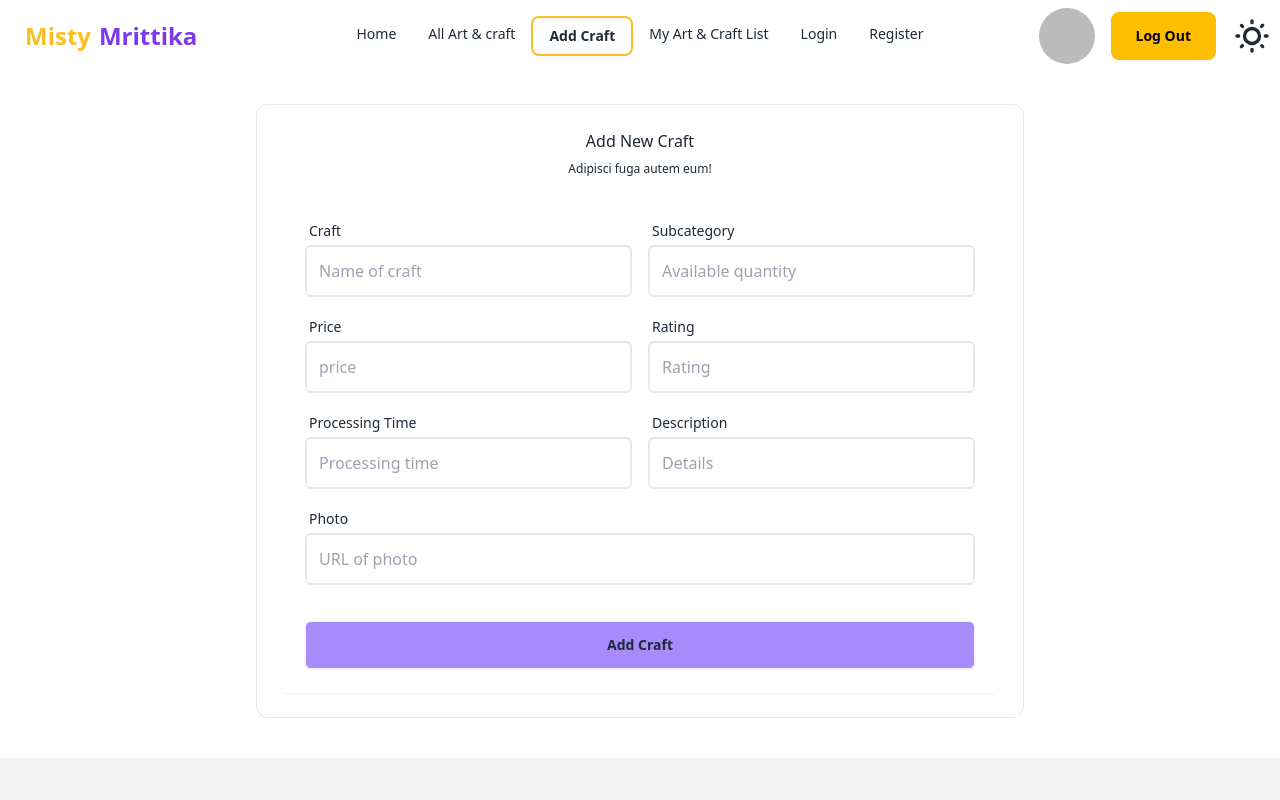
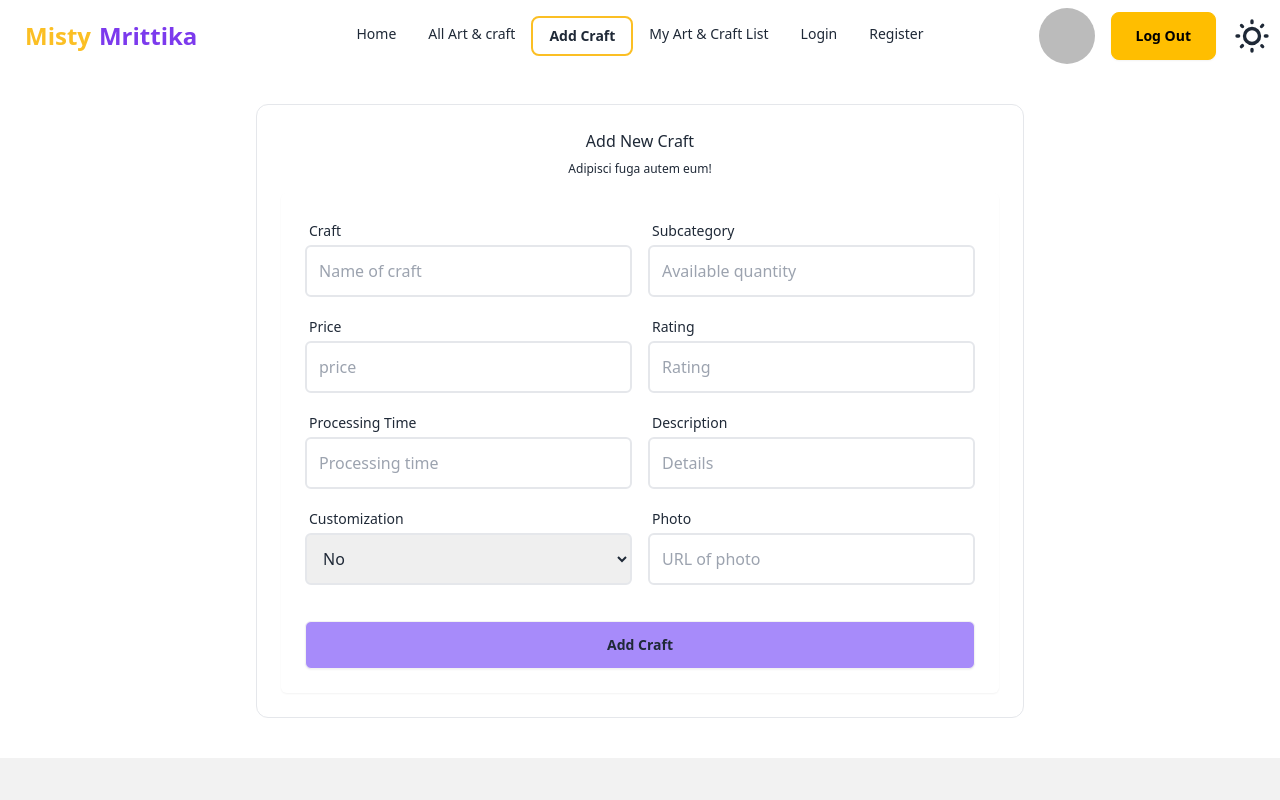
Before and after one commit to Najmulsp/misty-mrittika-client-side, a React (Vite) app: page /addCraft in a window 1280 px wide. Shown: the top 800 px of the page. Built offline with nearby package versions, Linux system fonts and the light colour scheme; no server answers; sample sign-in values are in the browser's storage.

Commit message:
added my craft list route

```diff
--- a/src/components/PrivetRoutes/AddCraft.jsx
+++ b/src/components/PrivetRoutes/AddCraft.jsx
@@ -140,8 +140,35 @@ const AddCraft = () => {
                 className="w-full border-2 rounded-md focus:ring focus:ring-opacity-75 dark:text-gray-50 focus:dark:ring-violet-600 dark:border-gray-300 p-3"
               />
             </div>
+            {/* <option value="Test" selected>
+                  Test
+                </option>
+                <option value="Test2" selected>
+                  Test2
+                </option> customization */}
+            <div className="col-span-full sm:col-span-3">
+              <label
+                htmlFor="website"
+                className="text-sm p-1 flex justify-start"
+              >
+                Customization
+              </label>
+              <select
+                name="customization"
+                type="text"
+                placeholder="Details "
+                className="w-full border-2 rounded-md focus:ring focus:ring-opacity-75 dark:text-gray-50 focus:dark:ring-violet-600 dark:border-gray-300 p-3 "
+              >
+                <option value="Yes" selected>
+                  Yes
+                </option>
+                <option value="No" selected>
+                  No
+                </option>
+              </select>
+            </div>
             {/* photo url */}
-            <div className="col-span-full ">
+            <div className="col-span-full sm:col-span-3">
               <label htmlFor="bio" className="text-sm p-1 flex justify-start">
                 Photo
               </label>
--- a/src/components/PrivetRoutes/MyCraftList.jsx
+++ b/src/components/PrivetRoutes/MyCraftList.jsx
@@ -1,19 +1,45 @@
-import { useContext, useEffect } from "react";
+import { useContext, useEffect, useState } from "react";
 import { AuthContext } from "../../providers/AuthProvider";
+import { useNavigate } from "react-router-dom";
 
 const MyCraftList = () => {
   const { user } = useContext(AuthContext);
+  const [myCraft, setMyCraft] = useState([]);
+
 
   useEffect(() => {
     fetch(`http://localhost:5000/myCraftList/${user?.email}`)
-    .then(res => res.json())
-    .then(data =>{
-        console.log(data)
-    })
-  }, []);
+      .then((res) => res.json())
+      .then((data) => {
+        setMyCraft(data);
+      });
+  }, [user]);
   return (
-    <div>
-      <h2>my craft list</h2>
+    <div className="w-full grid grid-cols-2 p-10 mx-auto gap-6 border ">
+
+      {myCraft.map((craft) => (
+        <div key={craft._id}>
+          <div className="card w-96 bg-base-100 shadow-xl">
+            <figure>
+              <img
+                src="https://daisyui.com/images/stock/photo-1606107557195-0e29a4b5b4aa.jpg"
+                alt="Shoes"
+              />
+            </figure>
+            <div className="card-body">
+              <h2 className="card-title">
+                {craft.name}
+                <div className="badge badge-secondary">NEW</div>
+              </h2>
+              <p>{craft.description}</p>
+              <div className="card-actions justify-end">
+                <div className="badge badge-outline">Update</div>
+                <div className="badge badge-outline">Delete</div>
+              </div>
+            </div>
+          </div>
+        </div>
+      ))}
     </div>
   );
 };
```
